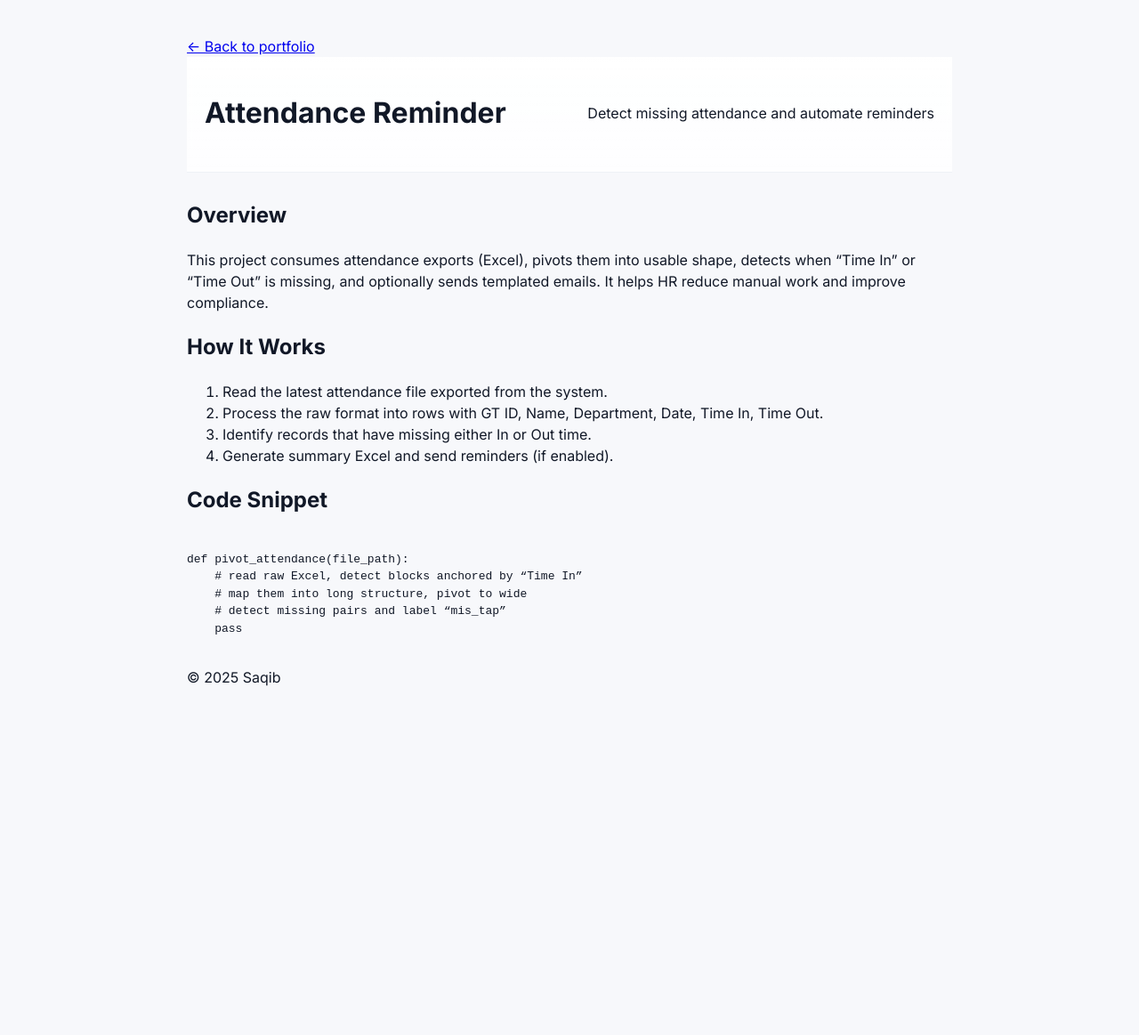
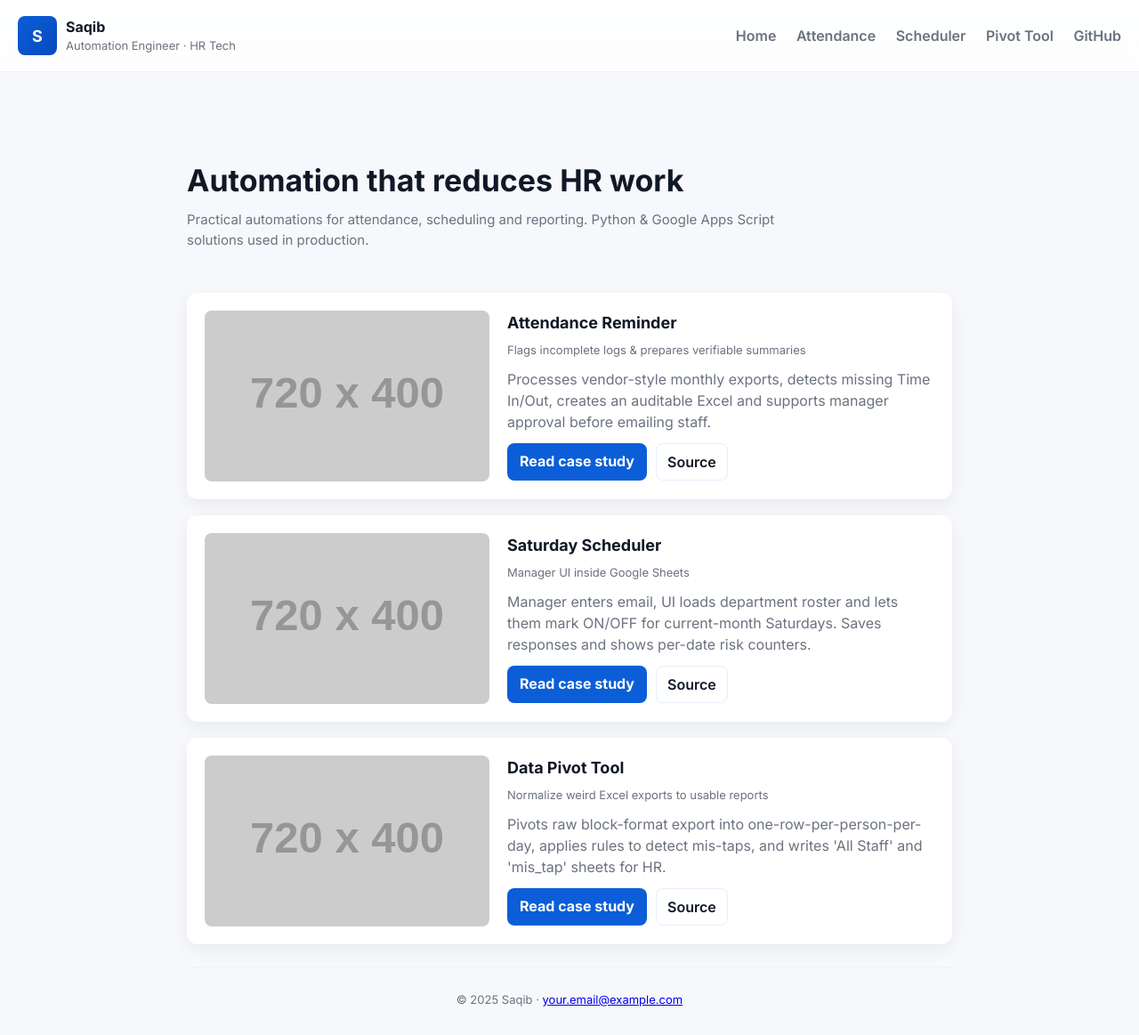
Before and after one commit to saqib-priv/portfolio, a plain HTML site: page attendance.html in a window 1280 px wide. Shown: the whole page at 89% size. Before the commit the page ends 813 px from the top, so only its background shows below. Drawn offline with Linux system fonts and the light colour scheme; placeholder pictures from the web are drawn by us.

Commit message:
Update attendance.html

```diff
--- a/attendance.html
+++ b/attendance.html
@@ -1,50 +1,86 @@
-<!DOCTYPE html>
+<!doctype html>
 <html lang="en">
 <head>
-  <meta charset="UTF-8">
-  <meta name="viewport" content="width=device-width,initial-scale=1">
-  <title>Attendance Reminder · Saqib</title>
+  <meta charset="utf-8"/>
+  <meta name="viewport" content="width=device-width,initial-scale=1"/>
+  <title>Saqib — Automation & HR Tech</title>
   <link href="https://fonts.googleapis.com/css2?family=Inter:wght@400;600;700&display=swap" rel="stylesheet">
   <link rel="stylesheet" href="style.css">
 </head>
 <body>
-  <div class="container">
-    <a href="index.html">← Back to portfolio</a>
+  <header class="header" role="banner">
+    <div class="brand" style="gap:10px">
+      <div class="logo">S</div>
+      <div>
+        <div class="title">Saqib</div>
+        <div class="sub">Automation Engineer · HR Tech</div>
+      </div>
+    </div>
+    <nav class="nav" role="navigation" aria-label="Main navigation">
+      <a href="index.html">Home</a>
+      <a href="attendance.html">Attendance</a>
+      <a href="scheduler.html">Scheduler</a>
+      <a href="pivot.html">Pivot Tool</a>
+      <a href="https://github.com/saqib-priv" target="_blank" rel="noopener">GitHub</a>
+    </nav>
+  </header>
 
-    <header class="header" style="padding-bottom:20px; margin-bottom:30px;">
-      <h1>Attendance Reminder</h1>
-      <p>Detect missing attendance and automate reminders</p>
-    </header>
-
-    <section class="project-item">
-      <h2>Overview</h2>
-      <p>This project consumes attendance exports (Excel), pivots them into usable shape, detects when “Time In” or “Time Out” is missing, and optionally sends templated emails. It helps HR reduce manual work and improve compliance.</p>
+  <main class="container" role="main">
+    <section class="hero">
+      <h1>Automation that reduces HR work</h1>
+      <p>Practical automations for attendance, scheduling and reporting. Python & Google Apps Script solutions used in production.</p>
     </section>
 
-    <section class="project-item">
-      <h2>How It Works</h2>
-      <ol>
-        <li>Read the latest attendance file exported from the system.</li>
-        <li>Process the raw format into rows with GT ID, Name, Department, Date, Time In, Time Out.</li>
-        <li>Identify records that have missing either In or Out time.</li>
-        <li>Generate summary Excel and send reminders (if enabled).</li>
-      </ol>
+    <section class="projects" aria-label="Featured projects">
+      <article class="project-row">
+        <div class="thumb">
+          <img src="assets/attendance.png" alt="Attendance" onerror="this.src='https://via.placeholder.com/720x400?text=Attendance'">
+        </div>
+        <div class="project-content">
+          <h3>Attendance Reminder</h3>
+          <div class="meta">Flags incomplete logs & prepares verifiable summaries</div>
+          <p>Processes vendor-style monthly exports, detects missing Time In/Out, creates an auditable Excel and supports manager approval before emailing staff.</p>
+          <div class="links">
+            <a class="btn" href="attendance.html">Read case study</a>
+            <a class="btn-ghost" href="https://github.com/saqib-priv/attendance-alerts" target="_blank" rel="noopener">Source</a>
+          </div>
+        </div>
+      </article>
+
+      <article class="project-row">
+        <div class="thumb">
+          <img src="assets/scheduler.png" alt="Scheduler" onerror="this.src='https://via.placeholder.com/720x400?text=Scheduler'">
+        </div>
+        <div class="project-content">
+          <h3>Saturday Scheduler</h3>
+          <div class="meta">Manager UI inside Google Sheets</div>
+          <p>Manager enters email, UI loads department roster and lets them mark ON/OFF for current-month Saturdays. Saves responses and shows per-date risk counters.</p>
+          <div class="links">
+            <a class="btn" href="scheduler.html">Read case study</a>
+            <a class="btn-ghost" href="https://github.com/saqib-priv/scheduler" target="_blank" rel="noopener">Source</a>
+          </div>
+        </div>
+      </article>
+
+      <article class="project-row">
+        <div class="thumb">
+          <img src="assets/pivot.png" alt="Pivot tool" onerror="this.src='https://via.placeholder.com/720x400?text=Pivot+Tool'">
+        </div>
+        <div class="project-content">
+          <h3>Data Pivot Tool</h3>
+          <div class="meta">Normalize weird Excel exports to usable reports</div>
+          <p>Pivots raw block-format export into one-row-per-person-per-day, applies rules to detect mis-taps, and writes 'All Staff' and 'mis_tap' sheets for HR.</p>
+          <div class="links">
+            <a class="btn" href="pivot.html">Read case study</a>
+            <a class="btn-ghost" href="https://github.com/saqib-priv/pivot-tool" target="_blank" rel="noopener">Source</a>
+          </div>
+        </div>
+      </article>
     </section>
 
-    <section class="project-item">
-      <h2>Code Snippet</h2>
-      <pre><code>
-def pivot_attendance(file_path):
-    # read raw Excel, detect blocks anchored by “Time In”
-    # map them into long structure, pivot to wide
-    # detect missing pairs and label “mis_tap”
-    pass
-      </code></pre>
-    </section>
-
-    <footer>
-      © 2025 Saqib
+    <footer class="footer">
+      © 2025 Saqib · <a href="mailto:your.email@example.com">your.email@example.com</a>
     </footer>
-  </div>
+  </main>
 </body>
 </html>
```
